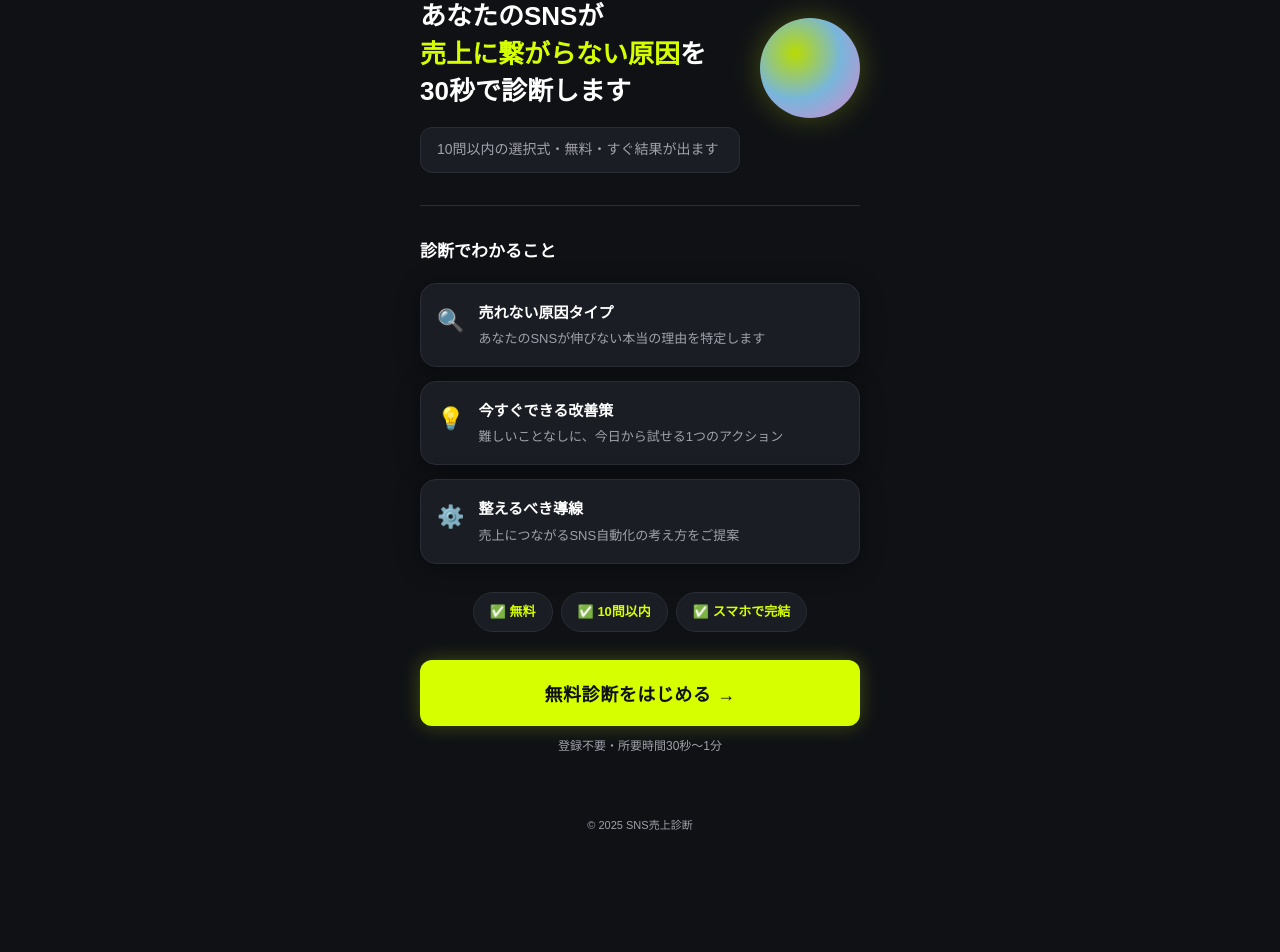
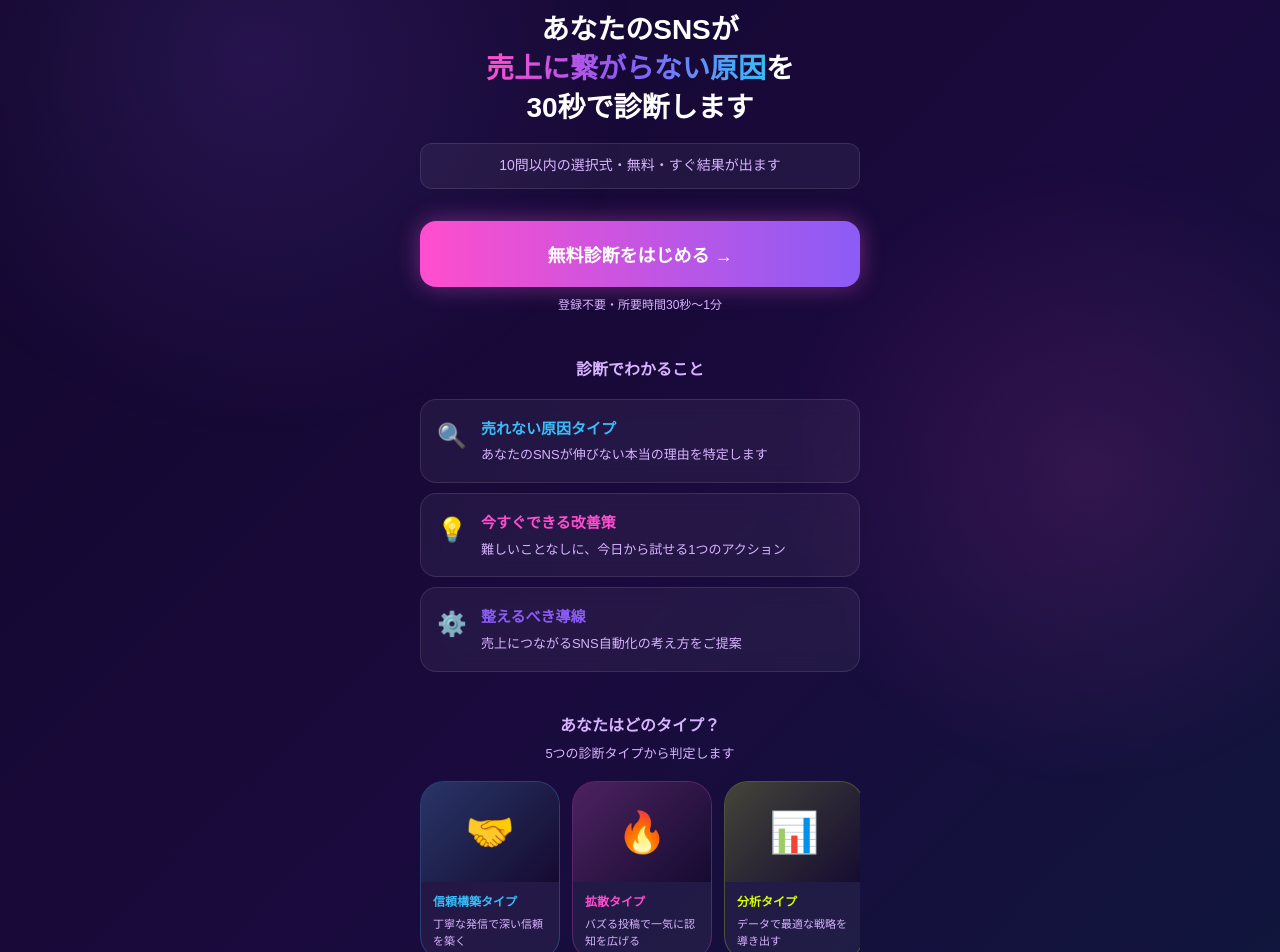
Before and after one commit to amedlo2000-xcoss/sns-diagnosis, a Next.js app: page / in a window 1280 px wide. Shown: the part 167-1119 px from the top of the page. Before the commit the page ends 1062 px from the top, so only its background shows below. Built offline with nearby package versions, Linux system fonts and the light colour scheme.

Commit message:
design: ネオン×AIキャラデザインに全面リニューアル

```diff
--- a/src/app/globals.css
+++ b/src/app/globals.css
@@ -1,30 +1,31 @@
 * { box-sizing: border-box; margin: 0; padding: 0; }
 :root {
-  --color-bg: #0F1115;
-  --color-card: #1A1D24;
-  --color-accent: #D6FF00;
-  --color-pink: #FF9BEA;
-  --color-blue: #8BD3FF;
-  --color-text: #FFFFFF;
-  --color-sub: #A1A1AA;
-  --color-border: #2A2D35;
+  --bg: #12072B;
+  --pink: #FF4ECD;
+  --purple: #8B5CF6;
+  --blue: #38BDF8;
+  --lime: #D6FF00;
+  --text: #FFFFFF;
+  --sub: #D8B4FE;
+  --card-bg: rgba(18,7,43,0.65);
+  --card-border: rgba(255,255,255,0.18);
+  --radius-lg: 24px;
   --radius: 16px;
-  --shadow-neon: 0 0 20px rgba(214,255,0,0.15);
-  --shadow-card: 0 4px 24px rgba(0,0,0,0.4);
+  --shadow-neon: 0 0 30px rgba(255,78,205,0.3);
+  --shadow-card: 0 8px 32px rgba(0,0,0,0.5);
 }
 html { font-size: 16px; -webkit-text-size-adjust: 100%; }
 body {
-  background: var(--color-bg);
-  color: var(--color-text);
-  font-family: 'Hiragino Kaku Gothic ProN','Hiragino Sans','Noto Sans JP','YuGothic','Yu Gothic',sans-serif;
+  background: var(--bg);
+  color: var(--text);
+  font-family: 'Hiragino Kaku Gothic ProN','Hiragino Sans','Noto Sans JP',sans-serif;
   line-height: 1.7;
   min-height: 100vh;
+  overflow-x: hidden;
 }
 a { color: inherit; text-decoration: none; }
 button { cursor: pointer; border: none; font-family: inherit; }
-
-.ai-char-wrap { display: none; flex-shrink: 0; }
-@media (min-width: 540px) { .ai-char-wrap { display: block; } }
-
-.option-btn { transition: border-color 0.15s ease, transform 0.15s ease, box-shadow 0.15s ease; }
-.option-btn:hover { border-color: #D6FF00 !important; transform: translateY(-2px); box-shadow: 0 4px 16px rgba(214,255,0,0.12); }
+@keyframes fadeIn { from { opacity:0; transform:translateY(16px); } to { opacity:1; transform:translateY(0); } }
+@keyframes float { 0%,100% { transform:translateY(0); } 50% { transform:translateY(-8px); } }
+@keyframes glow { 0%,100% { box-shadow:0 0 20px rgba(255,78,205,0.4); } 50% { box-shadow:0 0 40px rgba(139,92,246,0.6); } }
+@keyframes shimmer { 0% { background-position:-200% 0; } 100% { background-position:200% 0; } }
--- a/src/app/page.tsx
+++ b/src/app/page.tsx
@@ -1,66 +1,113 @@
 'use client';
 import { useRouter } from 'next/navigation';
 
+const CHARACTERS = [
+  { id:'trust',    name:'信頼構築タイプ', desc:'丁寧な発信で深い信頼を築く',         color:'#38BDF8', emoji:'🤝' },
+  { id:'viral',    name:'拡散タイプ',     desc:'バズる投稿で一気に認知を広げる',     color:'#FF4ECD', emoji:'🔥' },
+  { id:'analysis', name:'分析タイプ',     desc:'データで最適な戦略を導き出す',       color:'#D6FF00', emoji:'📊' },
+  { id:'empathy',  name:'共感タイプ',     desc:'感情に寄り添い熱狂的ファンを作る',   color:'#8B5CF6', emoji:'💖' },
+  { id:'challenge',name:'挑戦タイプ',     desc:'新しいことに挑戦し道を切り開く',     color:'#FF9BEA', emoji:'⚡' },
+];
+
 export default function LandingPage() {
   const router = useRouter();
-  const s: Record<string, React.CSSProperties> = {
-    main: { maxWidth: 480, margin: '0 auto', padding: '0 20px 60px' },
-    badge: { display: 'inline-block', background: '#D6FF00', color: '#0F1115', fontSize: 12, fontWeight: 700, padding: '6px 16px', borderRadius: 100, marginTop: 24, letterSpacing: '0.05em' },
-    hero: { marginTop: 20, paddingBottom: 32, borderBottom: '1px solid #2A2D35', display: 'flex', alignItems: 'center', gap: 20 },
-    heroText: { flex: 1 },
-    heroSub: { fontSize: 13, color: '#A1A1AA', marginBottom: 12, fontWeight: 500 },
-    heroTitle: { fontSize: 26, fontWeight: 800, lineHeight: 1.45, color: '#FFFFFF', marginBottom: 16 },
-    accent: { color: '#D6FF00' },
-    heroDesc: { fontSize: 14, color: '#A1A1AA', background: '#1A1D24', border: '1px solid #2A2D35', padding: '10px 16px', borderRadius: 12 },
-    aiCharPlaceholder: { width: 100, height: 100, borderRadius: '50%', background: 'radial-gradient(circle at 35% 35%, #D6FF00 0%, #8BD3FF 50%, #FF9BEA 100%)', opacity: 0.85, flexShrink: 0, boxShadow: '0 0 30px rgba(214,255,0,0.3)' },
-    sectionTitle: { fontSize: 17, fontWeight: 700, color: '#FFFFFF', margin: '32px 0 16px' },
-    benefitList: { listStyle: 'none', display: 'flex', flexDirection: 'column', gap: 14 },
-    benefitItem: { display: 'flex', alignItems: 'flex-start', gap: 14, background: '#1A1D24', border: '1px solid #2A2D35', borderRadius: 16, padding: 16, boxShadow: '0 4px 24px rgba(0,0,0,0.4)' },
-    benefitIcon: { fontSize: 22, flexShrink: 0, marginTop: 2 },
-    benefitStrong: { display: 'block', fontSize: 15, color: '#FFFFFF', marginBottom: 4 },
-    benefitP: { fontSize: 13, color: '#A1A1AA', lineHeight: 1.6 },
-    trustBadges: { display: 'flex', gap: 8, flexWrap: 'wrap', margin: '28px 0', justifyContent: 'center' },
-    badge2: { background: '#1A1D24', color: '#D6FF00', border: '1px solid #2A2D35', fontSize: 13, fontWeight: 600, padding: '8px 16px', borderRadius: 100 },
-    ctaSection: { textAlign: 'center', marginTop: 8 },
-    ctaButton: { display: 'block', width: '100%', background: '#D6FF00', color: '#0F1115', fontSize: 18, fontWeight: 700, padding: 20, borderRadius: 12, letterSpacing: '0.03em', border: 'none', cursor: 'pointer', boxShadow: '0 0 20px rgba(214,255,0,0.25)' },
-    ctaNote: { fontSize: 12, color: '#A1A1AA', marginTop: 10 },
-    footer: { marginTop: 60, textAlign: 'center', fontSize: 11, color: '#A1A1AA' },
-  };
-  const benefits = [
-    { icon: '🔍', title: '売れない原因タイプ', desc: 'あなたのSNSが伸びない本当の理由を特定します' },
-    { icon: '💡', title: '今すぐできる改善策', desc: '難しいことなしに、今日から試せる1つのアクション' },
-    { icon: '⚙️', title: '整えるべき導線', desc: '売上につながるSNS自動化の考え方をご提案' },
-  ];
   return (
-    <main style={s.main}>
-      <div style={s.badge}>完全無料・スマホ完結</div>
-      <section style={s.hero}>
-        <div style={s.heroText}>
-          <p style={s.heroSub}>毎日投稿してるのに売れていない方へ</p>
-          <h1 style={s.heroTitle}>あなたのSNSが<br /><span style={s.accent}>売上に繋がらない原因</span>を<br />30秒で診断します</h1>
-          <p style={s.heroDesc}>10問以内の選択式・無料・すぐ結果が出ます</p>
+    <main style={{ minHeight:'100vh', background:'linear-gradient(135deg,#12072B 0%,#1a0a3d 50%,#0d1a3d 100%)', position:'relative', overflow:'hidden' }}>
+      {/* 背景装飾 */}
+      <div style={{ position:'fixed', top:'-20%', left:'-10%', width:'60vw', height:'60vw', borderRadius:'50%', background:'radial-gradient(circle,rgba(139,92,246,0.15) 0%,transparent 70%)', pointerEvents:'none', zIndex:0 }}/>
+      <div style={{ position:'fixed', bottom:'-20%', right:'-10%', width:'50vw', height:'50vw', borderRadius:'50%', background:'radial-gradient(circle,rgba(255,78,205,0.12) 0%,transparent 70%)', pointerEvents:'none', zIndex:0 }}/>
+
+      <div style={{ maxWidth:480, margin:'0 auto', padding:'0 20px 80px', position:'relative', zIndex:1, animation:'fadeIn 0.6s ease' }}>
+
+        {/* バッジ */}
+        <div style={{ paddingTop:32, display:'flex', justifyContent:'center' }}>
+          <span style={{ background:'linear-gradient(90deg,#FF4ECD,#8B5CF6)', padding:'6px 20px', borderRadius:100, fontSize:12, fontWeight:700, letterSpacing:'0.08em' }}>
+            🤖 AI診断 完全無料
+          </span>
         </div>
-        <div className="ai-char-wrap">
-          <div style={s.aiCharPlaceholder} />
+
+        {/* ヒーロー */}
+        <div style={{ textAlign:'center', marginTop:24, paddingBottom:32 }}>
+          <p style={{ fontSize:13, color:'#D8B4FE', marginBottom:12 }}>毎日投稿してるのに売れていない方へ</p>
+          <h1 style={{ fontSize:28, fontWeight:900, lineHeight:1.4, marginBottom:16 }}>
+            あなたのSNSが<br/>
+            <span style={{ background:'linear-gradient(90deg,#FF4ECD,#8B5CF6,#38BDF8)', WebkitBackgroundClip:'text', WebkitTextFillColor:'transparent' }}>
+              売上に繋がらない原因
+            </span>
+            を<br/>30秒で診断します
+          </h1>
+          <p style={{ fontSize:14, color:'#D8B4FE', background:'rgba(255,255,255,0.05)', padding:'10px 16px', borderRadius:12, border:'1px solid rgba(255,255,255,0.1)' }}>
+            10問以内の選択式・無料・すぐ結果が出ます
+          </p>
         </div>
-      </section>
-      <h2 style={s.sectionTitle}>診断でわかること</h2>
-      <ul style={s.benefitList}>
-        {benefits.map(b => (
-          <li key={b.title} style={s.benefitItem}>
-            <span style={s.benefitIcon}>{b.icon}</span>
-            <div><strong style={s.benefitStrong}>{b.title}</strong><p style={s.benefitP}>{b.desc}</p></div>
-          </li>
-        ))}
-      </ul>
-      <div style={s.trustBadges}>
-        {['✅ 無料','✅ 10問以内','✅ スマホで完結'].map(t => <div key={t} style={s.badge2}>{t}</div>)}
+
+        {/* メインCTA */}
+        <button
+          onClick={() => router.push('/diagnosis')}
+          style={{ display:'block', width:'100%', background:'linear-gradient(90deg,#FF4ECD,#8B5CF6)', color:'#fff', fontSize:18, fontWeight:800, padding:20, borderRadius:16, border:'none', cursor:'pointer', boxShadow:'0 0 30px rgba(255,78,205,0.4)', marginBottom:8, animation:'glow 2s ease-in-out infinite' }}
+        >
+          無料診断をはじめる →
+        </button>
+        <p style={{ textAlign:'center', fontSize:12, color:'#D8B4FE', marginBottom:40 }}>登録不要・所要時間30秒〜1分</p>
+
+        {/* 診断でわかること */}
+        <div style={{ marginBottom:40 }}>
+          <h2 style={{ fontSize:16, fontWeight:700, textAlign:'center', marginBottom:16, color:'#D8B4FE' }}>診断でわかること</h2>
+          {[
+            { icon:'🔍', title:'売れない原因タイプ', desc:'あなたのSNSが伸びない本当の理由を特定します', color:'#38BDF8' },
+            { icon:'💡', title:'今すぐできる改善策', desc:'難しいことなしに、今日から試せる1つのアクション', color:'#FF4ECD' },
+            { icon:'⚙️', title:'整えるべき導線', desc:'売上につながるSNS自動化の考え方をご提案', color:'#8B5CF6' },
+          ].map(b => (
+            <div key={b.title} style={{ display:'flex', alignItems:'flex-start', gap:14, background:'rgba(255,255,255,0.05)', border:'1px solid rgba(255,255,255,0.1)', borderRadius:16, padding:16, marginBottom:10, backdropFilter:'blur(10px)' }}>
+              <span style={{ fontSize:24, flexShrink:0 }}>{b.icon}</span>
+              <div>
+                <strong style={{ display:'block', fontSize:15, color:b.color, marginBottom:4 }}>{b.title}</strong>
+                <p style={{ fontSize:13, color:'#D8B4FE', lineHeight:1.6 }}>{b.desc}</p>
+              </div>
+            </div>
+          ))}
+        </div>
+
+        {/* 5キャラカード */}
+        <div style={{ marginBottom:40 }}>
+          <h2 style={{ fontSize:16, fontWeight:700, textAlign:'center', marginBottom:4, color:'#D8B4FE' }}>あなたはどのタイプ？</h2>
+          <p style={{ fontSize:13, color:'#D8B4FE', textAlign:'center', marginBottom:16 }}>5つの診断タイプから判定します</p>
+          <div style={{ display:'flex', gap:12, overflowX:'auto', paddingBottom:8, scrollbarWidth:'none' as const }}>
+            {CHARACTERS.map(c => (
+              <div key={c.id}
+                style={{ flexShrink:0, width:140, background:'rgba(255,255,255,0.05)', border:`1px solid ${c.color}40`, borderRadius:24, overflow:'hidden', transition:'transform 0.2s', cursor:'default' }}
+                onMouseEnter={e => { e.currentTarget.style.transform = 'translateY(-4px) scale(1.03)'; }}
+                onMouseLeave={e => { e.currentTarget.style.transform = 'none'; }}
+              >
+                <div style={{ width:'100%', height:100, background:`linear-gradient(135deg,${c.color}30,rgba(18,7,43,0.8))`, display:'flex', alignItems:'center', justifyContent:'center', fontSize:40 }}>
+                  {c.emoji}
+                </div>
+                <div style={{ padding:'10px 12px' }}>
+                  <p style={{ fontSize:12, fontWeight:700, color:c.color, marginBottom:4 }}>{c.name}</p>
+                  <p style={{ fontSize:11, color:'#D8B4FE', lineHeight:1.5 }}>{c.desc}</p>
+                </div>
+              </div>
+            ))}
+          </div>
+        </div>
+
+        {/* 安心バッジ */}
+        <div style={{ display:'flex', gap:8, justifyContent:'center', marginBottom:32, flexWrap:'wrap' }}>
+          {['✅ 無料','✅ 10問以内','✅ スマホで完結'].map(t => (
+            <span key={t} style={{ background:'rgba(255,255,255,0.08)', border:'1px solid rgba(255,255,255,0.15)', padding:'8px 16px', borderRadius:100, fontSize:13, color:'#D8B4FE' }}>{t}</span>
+          ))}
+        </div>
+
+        {/* 再度CTA */}
+        <button
+          onClick={() => router.push('/diagnosis')}
+          style={{ display:'block', width:'100%', background:'linear-gradient(90deg,#FF4ECD,#8B5CF6)', color:'#fff', fontSize:18, fontWeight:800, padding:20, borderRadius:16, border:'none', cursor:'pointer', boxShadow:'0 0 30px rgba(255,78,205,0.4)' }}
+        >
+          無料診断をはじめる →
+        </button>
+
+        <footer style={{ marginTop:48, textAlign:'center', fontSize:11, color:'#D8B4FE' }}>© 2025 SNS売上診断</footer>
       </div>
-      <div style={s.ctaSection}>
-        <button style={s.ctaButton} onClick={() => router.push('/diagnosis')}>無料診断をはじめる →</button>
-        <p style={s.ctaNote}>登録不要・所要時間30秒〜1分</p>
-      </div>
-      <footer style={s.footer}><p>© 2025 SNS売上診断</p></footer>
     </main>
   );
 }
```
Also changed, not shown: src/app/diagnosis/page.tsx (+17 -10 lines), src/app/result/page.tsx (+23 -23 lines).
